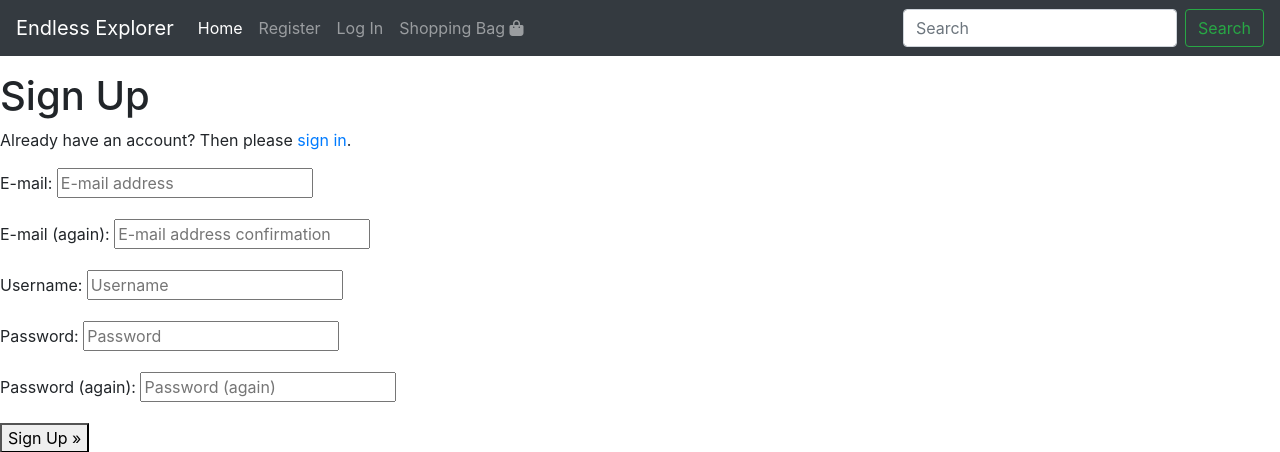
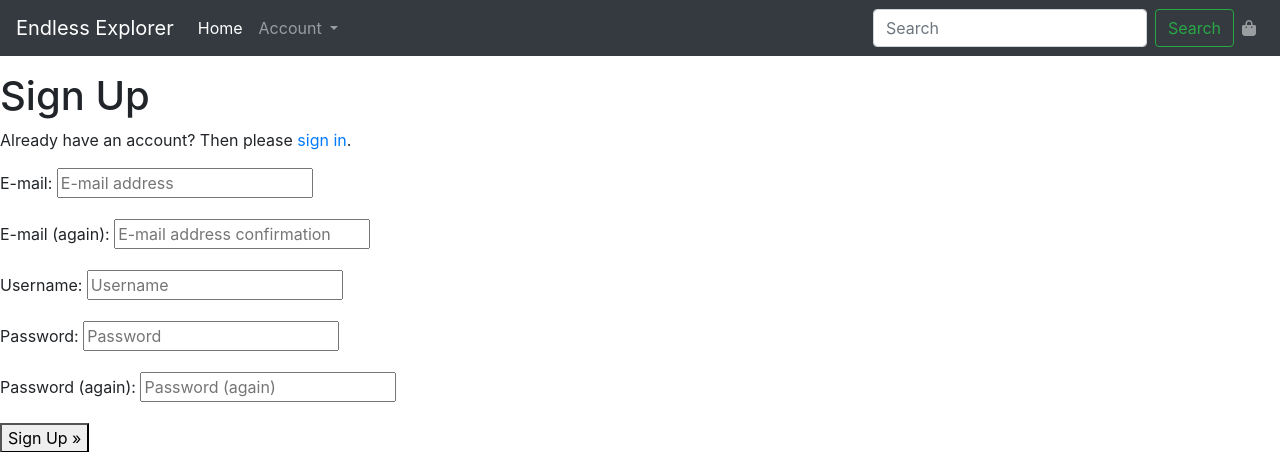
Before and after one commit to robindavidgames/ci-project05, a Django app: page /accounts/signup/ in a window 1280 px wide. Shown: the top 452 px of the page. Run offline with Django 3.2, Linux system fonts and the light colour scheme; some libraries are stand-ins or nearby versions.

Commit message:
Move account navigation into dropdown.

```diff
--- a/home/templates/home/index.html
+++ b/home/templates/home/index.html
@@ -6,5 +6,4 @@
 
 {% block content %}
     <h1 class="display-4 text-success">It works!</h1>
-    <i class="fa-solid fa-bag-shopping"></i>
 {% endblock %}
--- a/static/css/base.css
+++ b/static/css/base.css
@@ -1,4 +1,8 @@
 body {
-    min-height: 75rem;
-    padding-top: 4.5rem;
-  }
+  min-height: 75rem;
+  padding-top: 4.5rem;
+}
+
+.clear {
+  clear: both;
+}
--- a/templates/base.html
+++ b/templates/base.html
@@ -28,6 +28,7 @@
     <body>
         <!-- <header class="container-fluid fixed-top"> -->
             <!-- Navbar template from https://getbootstrap.com/docs/4.6/examples/navbar-fixed/ -->
+            <!-- Documentation here https://getbootstrap.com/docs/4.6/components/navbar/ -->
             <nav class="navbar navbar-expand-md navbar-dark fixed-top bg-dark">
                 <a class="navbar-brand" href="{% url 'home' %}">Endless Explorer</a>
                 <button class="navbar-toggler" type="button" data-toggle="collapse" data-target="#navbarCollapse" aria-controls="navbarCollapse" aria-expanded="false" aria-label="Toggle navigation">
@@ -35,36 +36,35 @@
                 </button>
                 <div class="collapse navbar-collapse" id="navbarCollapse">
                     <ul class="navbar-nav mr-auto">
+                        <!-- Possibly remove this active class -->
                         <li class="nav-item active">
                             <a class="nav-link" href="{% url 'home' %}">Home <span class="sr-only">(current)</span></a>
                         </li>
-                        {% if request.user.is_authenticated %}
-                            <li class="nav-item">
-                                <a class="nav-link" href="#">My Profile</a>
-                            </li>
-                            {% if request.user.is_superuser %}
-                                <li class="nav-item">
-                                    <a class="nav-link" href="#">Product Management</a>
-                                </li>
-                            {% endif %}
-                            <li class="nav-item">
-                                <!-- This link is taken from AllAuth -->
-                                <a class="nav-link" href="{% url 'account_logout' %}">Log Out</a>
-                            </li>
-                        {% else %}
-                            <li class="nav-item">
-                                <a class="nav-link" href="{% url 'account_signup' %}">Register</a>
-                            </li>
-                            <li class="nav-item">
-                                <a class="nav-link" href="{% url 'account_login' %}">Log In</a>
-                            </li>
-                        {% endif %}
-                        <li class="nav-item">
+                        <li class="nav-item dropdown">
+                            <a class="nav-link dropdown-toggle" href="#" role="button" data-toggle="dropdown" aria-expanded="false">
+                                Account
+                            </a>
+                            <div class="dropdown-menu">
+                                {% if request.user.is_authenticated %}
+                                    <a class="dropdown-item" href="#">My Profile</a>
+                                    <!-- This link is taken from AllAuth -->
+                                    <a class="dropdown-item" href="{% url 'account_logout' %}">Log Out</a>
+                                    {% if request.user.is_superuser %}
+                                        <div class="dropdown-divider"></div>
+                                        <a class="dropdown-item" href="#">Product Management</a>
+                                    {% endif %}
+                                {% else %}
+                                    <a class="dropdown-item" href="{% url 'account_signup' %}">Register</a>
+                                    <a class="dropdown-item" href="{% url 'account_login' %}">Log In</a>
+                                {% endif %}
+                            </div>
+                        </li>
+                        <!-- Shopping icon on the left. Moved to next to search bar. -->
+                        <!-- <li class="nav-item">
                             <a class="nav-link" href="#">
-                                Shopping Bag
                                 <i class="fa-solid fa-bag-shopping"></i>
                             </a>
-                        </li>
+                        </li> -->
                         <!-- An example of a disabled link. -->
                         <!-- <li class="nav-item">
                             <a class="nav-link disabled">Disabled</a>
@@ -74,6 +74,13 @@
                         <input class="form-control mr-sm-2" type="text" name="q" placeholder="Search" aria-label="Search">
                         <button class="btn btn-outline-success my-2 my-sm-0" type="submit">Search</button>
                     </form>
+                    <ul class="navbar-nav">
+                        <li class="nav-item">
+                            <a class="nav-link" href="#">
+                                <i class="fa-solid fa-bag-shopping"></i>
+                            </a>
+                        </li>
+                    </ul>
                 </div>
             </nav>
         <!-- </header> -->
```
